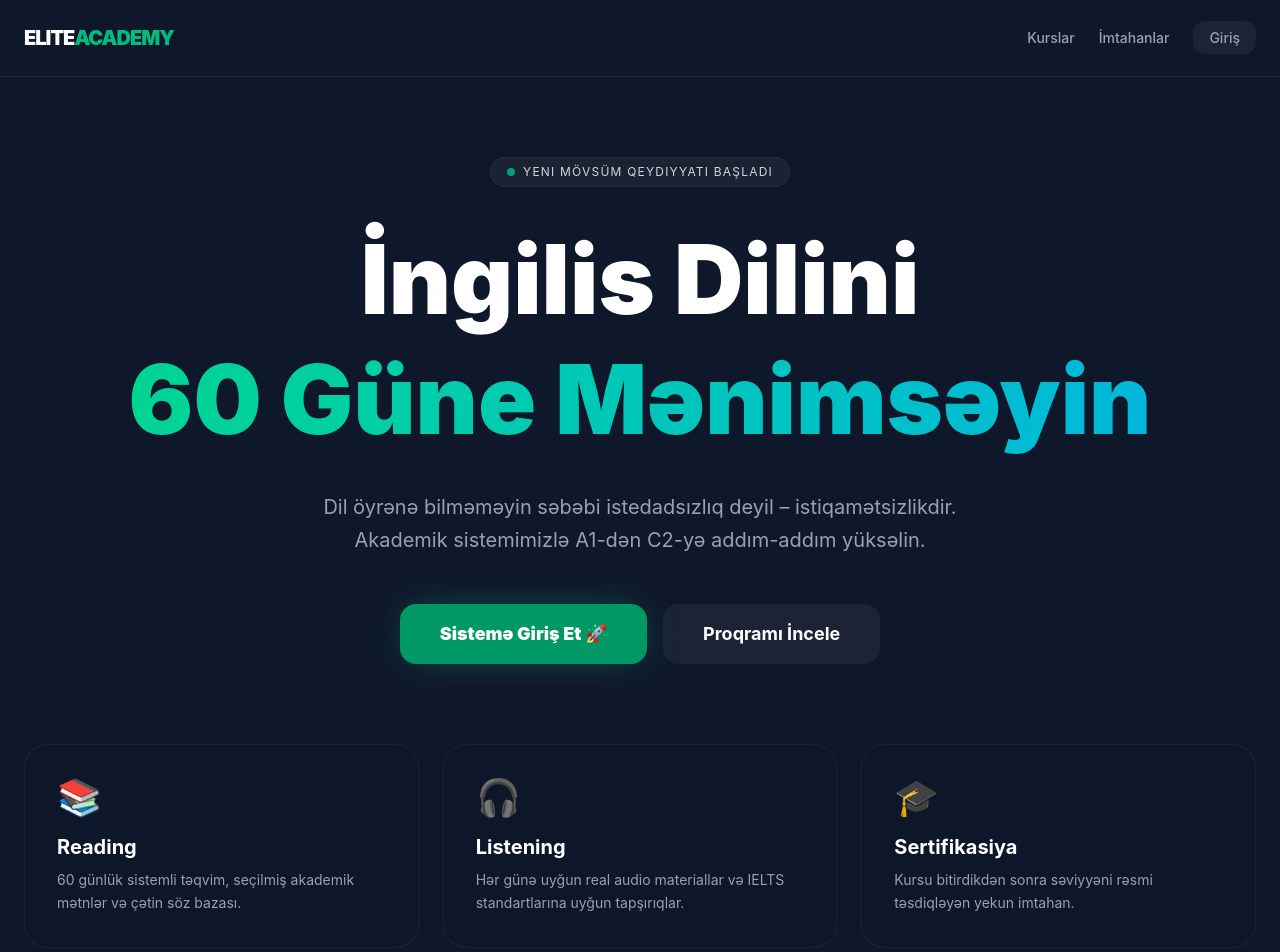
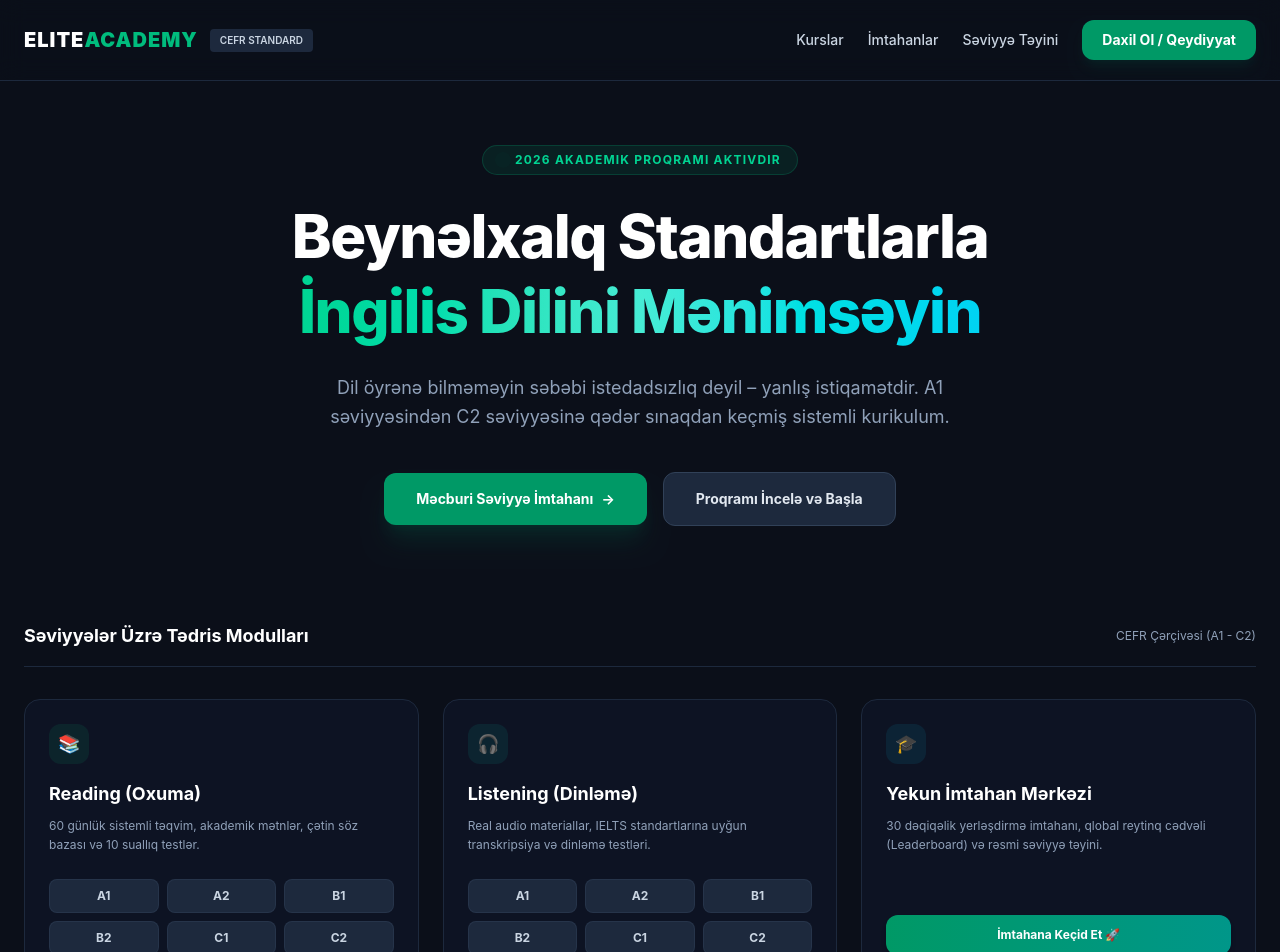
Before and after one commit to CLEVER2010/pathenglish, a Next.js app: page / in a window 1280 px wide. Shown: the top 952 px of the page. Built offline with nearby package versions, Linux system fonts and the light colour scheme.

Commit message:
Fix landing page design to professional academic style and link buttons

```diff
--- a/app/page.tsx
+++ b/app/page.tsx
@@ -3,72 +3,144 @@ import Link from "next/link";
 import { useState } from "react";
 
 export default function LandingPage() {
+  const [activeTab, setActiveTab] = useState<string>("all");
+
   return (
-    <main className="min-h-screen bg-[#0f172a] text-white font-sans selection:bg-emerald-500/30">
-      {/* Header */}
-      <nav className="border-b border-white/5 p-6 flex justify-between items-center max-w-7xl mx-auto">
-        <div className="text-xl font-black tracking-tighter">ELITE<span className="text-emerald-500">ACADEMY</span></div>
-        <div className="space-x-6 text-sm text-gray-400 font-medium">
-          <Link href="#" className="hover:text-emerald-400">Kurslar</Link>
-          <Link href="#" className="hover:text-emerald-400">İmtahanlar</Link>
-          <Link href="/exam" className="px-4 py-2 bg-white/5 rounded-xl hover:bg-white/10 transition">Giriş</Link>
+    <main className="min-h-screen bg-[#0b0f19] text-slate-100 font-sans selection:bg-emerald-500/30">
+
+      {/* Top Professional Header */}
+      <nav className="border-b border-slate-800 bg-[#0b0f19]/80 backdrop-blur-md sticky top-0 z-50">
+        <div className="max-w-7xl mx-auto px-6 h-20 flex justify-between items-center">
+          <div className="flex items-center space-x-3">
+            <span className="text-xl font-black tracking-wider text-white">ELITE<span className="text-emerald-500">ACADEMY</span></span>
+            <span className="hidden md:inline-block px-2.5 py-1 rounded bg-slate-800 text-slate-300 text-[10px] font-semibold uppercase">CEFR Standard</span>
+          </div>
+
+          <div className="flex items-center space-x-6 text-sm font-medium text-slate-300">
+            <Link href="/exam" className="hover:text-emerald-400 transition">Kurslar</Link>
+            <Link href="/exam" className="hover:text-emerald-400 transition">İmtahanlar</Link>
+            <Link href="/exam" className="hover:text-emerald-400 transition">Səviyyə Təyini</Link>
+            <Link
+              href="/exam"
+              className="px-5 py-2.5 bg-emerald-600 hover:bg-emerald-500 text-white rounded-xl transition font-bold shadow-lg shadow-emerald-900/20"
+            >
+              Daxil Ol / Qeydiyyat
+            </Link>
+          </div>
         </div>
       </nav>
 
-      {/* Hero Section */}
-      <section className="max-w-7xl mx-auto px-6 py-20 text-center">
-        <div className="inline-flex items-center space-x-2 bg-white/5 border border-white/5 rounded-full px-4 py-1.5 mb-8">
-          <span className="w-2 h-2 rounded-full bg-emerald-500 animate-pulse"></span>
-          <span className="text-xs uppercase tracking-widest text-gray-300">Yeni Mövsüm Qeydiyyatı Başladı</span>
+      {/* Hero Section - Professional & Clean */}
+      <section className="max-w-5xl mx-auto px-6 pt-16 pb-12 text-center space-y-6">
+        <div className="inline-flex items-center space-x-2 bg-emerald-500/10 border border-emerald-500/20 rounded-full px-4 py-1.5">
+          <span className="w-2 h-2 rounded-full bg-emerald-400 animate-ping"></span>
+          <span className="text-xs uppercase tracking-widest text-emerald-400 font-bold">2026 Akademik Proqramı Aktivdir</span>
         </div>
 
-        <h1 className="text-6xl md:text-8xl font-black leading-tight mb-8">
-          İngilis Dilini <br />
-          <span className="text-transparent bg-clip-text bg-gradient-to-r from-emerald-400 to-cyan-500">
-            60 Güne Mənimsəyin
+        <h1 className="text-4xl md:text-6xl font-extrabold tracking-tight text-white leading-tight">
+          Beynəlxalq Standartlarla <br />
+          <span className="text-transparent bg-clip-text bg-gradient-to-r from-emerald-400 via-teal-300 to-cyan-400">
+            İngilis Dilini Mənimsəyin
           </span>
         </h1>
 
-        <p className="text-gray-400 text-xl max-w-2xl mx-auto mb-12 leading-relaxed">
-          Dil öyrənə bilməməyin səbəbi istedadsızlıq deyil – istiqamətsizlikdir.
-          Akademik sistemimizlə A1-dən C2-yə addım-addım yüksəlin.
+        <p className="text-slate-400 text-base md:text-lg max-w-2xl mx-auto leading-relaxed">
+          Dil öyrənə bilməməyin səbəbi istedadsızlıq deyil – yanlış istiqamətdir.
+          A1 səviyyəsindən C2 səviyyəsinə qədər sınaqdan keçmiş sistemli kurikulum.
         </p>
 
-        <div className="flex flex-col md:flex-row items-center justify-center gap-4">
+        {/* Working Action Buttons */}
+        <div className="flex flex-wrap items-center justify-center gap-4 pt-4">
           <Link
             href="/exam"
-            className="px-10 py-4 bg-emerald-600 hover:bg-emerald-500 transition-all rounded-2xl font-black text-lg shadow-[0_0_40px_-10px_rgba(16,185,129,0.5)]"
+            className="px-8 py-4 bg-emerald-600 hover:bg-emerald-500 text-white rounded-xl font-bold text-sm transition shadow-xl shadow-emerald-900/30 flex items-center space-x-2"
           >
-            Sistemə Giriş Et 🚀
+            <span>Məcburi Səviyyə İmtahanı</span>
+            <span>→</span>
           </Link>
-          <button className="px-10 py-4 bg-white/5 hover:bg-white/10 transition rounded-2xl font-bold text-lg">
-            Proqramı İncele
-          </button>
+          <Link
+            href="/exam"
+            className="px-8 py-4 bg-slate-800 hover:bg-slate-700 text-slate-200 border border-slate-700 rounded-xl font-bold text-sm transition"
+          >
+            Proqramı İncelə və Başla
+          </Link>
         </div>
       </section>
 
-      {/* Grid Features */}
-      <section className="max-w-7xl mx-auto px-6 pb-20 grid grid-cols-1 md:grid-cols-3 gap-6">
-        {[
-          { title: "Reading", desc: "60 günlük sistemli təqvim, seçilmiş akademik mətnlər və çətin söz bazası.", icon: "📚" },
-          { title: "Listening", desc: "Hər günə uyğun real audio materiallar və IELTS standartlarına uyğun tapşırıqlar.", icon: "🎧" },
-          { title: "Sertifikasiya", desc: "Kursu bitirdikdən sonra səviyyəni rəsmi təsdiqləyən yekun imtahan.", icon: "🎓" },
-          { title: "Grammar", desc: "Quru qaydalardan uzaq, praktik tətbiq olunan qrammatik strukturlar.", icon: "✍️" },
-          { title: "Vocabulary", desc: "Akademik və gündəlik istifadə üçün 3000+ vacib söz.", icon: "💎" },
-          { title: "Leaderboard", desc: "Digər tələbələrlə yarışın, aylıq nəticələrlə sertifikat qazanın.", icon: "🏆" }
-        ].map((item, i) => (
-          <div key={i} className="p-8 bg-slate-900/50 border border-white/5 rounded-3xl hover:border-emerald-500/30 transition-all group">
-            <div className="text-4xl mb-4">{item.icon}</div>
-            <h3 className="text-xl font-bold mb-2 group-hover:text-emerald-400 transition">{item.title}</h3>
-            <p className="text-sm text-gray-400 leading-relaxed">{item.desc}</p>
+      {/* Interactive Level Navigation Cards */}
+      <section className="max-w-7xl mx-auto px-6 py-12">
+        <div className="flex justify-between items-center mb-8 border-b border-slate-800 pb-4">
+          <h3 className="text-lg font-bold text-white">Səviyyələr Üzrə Tədris Modulları</h3>
+          <span className="text-xs text-slate-400">CEFR Çərçivəsi (A1 - C2)</span>
+        </div>
+
+        <div className="grid grid-cols-1 md:grid-cols-3 gap-6">
+
+          {/* Reading Card */}
+          <div className="bg-slate-900/60 border border-slate-800 rounded-2xl p-6 hover:border-emerald-500/50 transition group">
+            <div className="w-10 h-10 rounded-xl bg-emerald-500/10 text-emerald-400 flex items-center justify-center font-bold mb-4 text-lg">📚</div>
+            <h4 className="text-lg font-bold text-white mb-2 group-hover:text-emerald-400 transition">Reading (Oxuma)</h4>
+            <p className="text-xs text-slate-400 mb-6 leading-relaxed">
+              60 günlük sistemli təqvim, akademik mətnlər, çətin söz bazası və 10 suallıq testlər.
+            </p>
+            <div className="grid grid-cols-3 gap-2">
+              {['A1', 'A2', 'B1', 'B2', 'C1', 'C2'].map((lvl) => (
+                <Link
+                  key={lvl}
+                  href={`/reading/${lvl.toLowerCase()}`}
+                  className="py-2 text-center text-xs font-bold bg-slate-800 hover:bg-emerald-600 hover:text-white rounded-lg transition text-slate-300 border border-slate-700/50"
+                >
+                  {lvl}
+                </Link>
+              ))}
+            </div>
           </div>
-        ))}
+
+          {/* Listening Card */}
+          <div className="bg-slate-900/60 border border-slate-800 rounded-2xl p-6 hover:border-emerald-500/50 transition group">
+            <div className="w-10 h-10 rounded-xl bg-teal-500/10 text-teal-400 flex items-center justify-center font-bold mb-4 text-lg">🎧</div>
+            <h4 className="text-lg font-bold text-white mb-2 group-hover:text-teal-400 transition">Listening (Dinləmə)</h4>
+            <p className="text-xs text-slate-400 mb-6 leading-relaxed">
+              Real audio materiallar, IELTS standartlarına uyğun transkripsiya və dinləmə testləri.
+            </p>
+            <div className="grid grid-cols-3 gap-2">
+              {['A1', 'A2', 'B1', 'B2', 'C1', 'C2'].map((lvl) => (
+                <Link
+                  key={lvl}
+                  href={`/exam`}
+                  className="py-2 text-center text-xs font-bold bg-slate-800 hover:bg-teal-600 hover:text-white rounded-lg transition text-slate-300 border border-slate-700/50"
+                >
+                  {lvl}
+                </Link>
+              ))}
+            </div>
+          </div>
+
+          {/* Exam & Certification Card */}
+          <div className="bg-slate-900/60 border border-slate-800 rounded-2xl p-6 hover:border-emerald-500/50 transition group flex flex-col justify-between">
+            <div>
+              <div className="w-10 h-10 rounded-xl bg-cyan-500/10 text-cyan-400 flex items-center justify-center font-bold mb-4 text-lg">🎓</div>
+              <h4 className="text-lg font-bold text-white mb-2 group-hover:text-cyan-400 transition">Yekun İmtahan Mərkəzi</h4>
+              <p className="text-xs text-slate-400 mb-6 leading-relaxed">
+                30 dəqiqəlik yerləşdirmə imtahanı, qlobal reytinq cədvəli (Leaderboard) və rəsmi səviyyə təyini.
+              </p>
+            </div>
+            <Link
+              href="/exam"
+              className="w-full py-3 text-center text-xs font-bold bg-gradient-to-r from-emerald-600 to-teal-600 hover:opacity-90 text-white rounded-xl transition shadow-md"
+            >
+              İmtahana Keçid Et 🚀
+            </Link>
+          </div>
+
+        </div>
       </section>
 
-      {/* Footer info */}
-      <footer className="py-10 border-t border-white/5 text-center text-sm text-gray-500">
-        © 2026 Elite Language Academy. Bütün hüquqlar qorunur.
+      {/* Footer */}
+      <footer className="border-t border-slate-800 py-8 text-center text-xs text-slate-500">
+        <p>© 2026 Elite Language Academy. Bütün hüquqlar qorunur.</p>
       </footer>
+
     </main>
   );
 }
```
